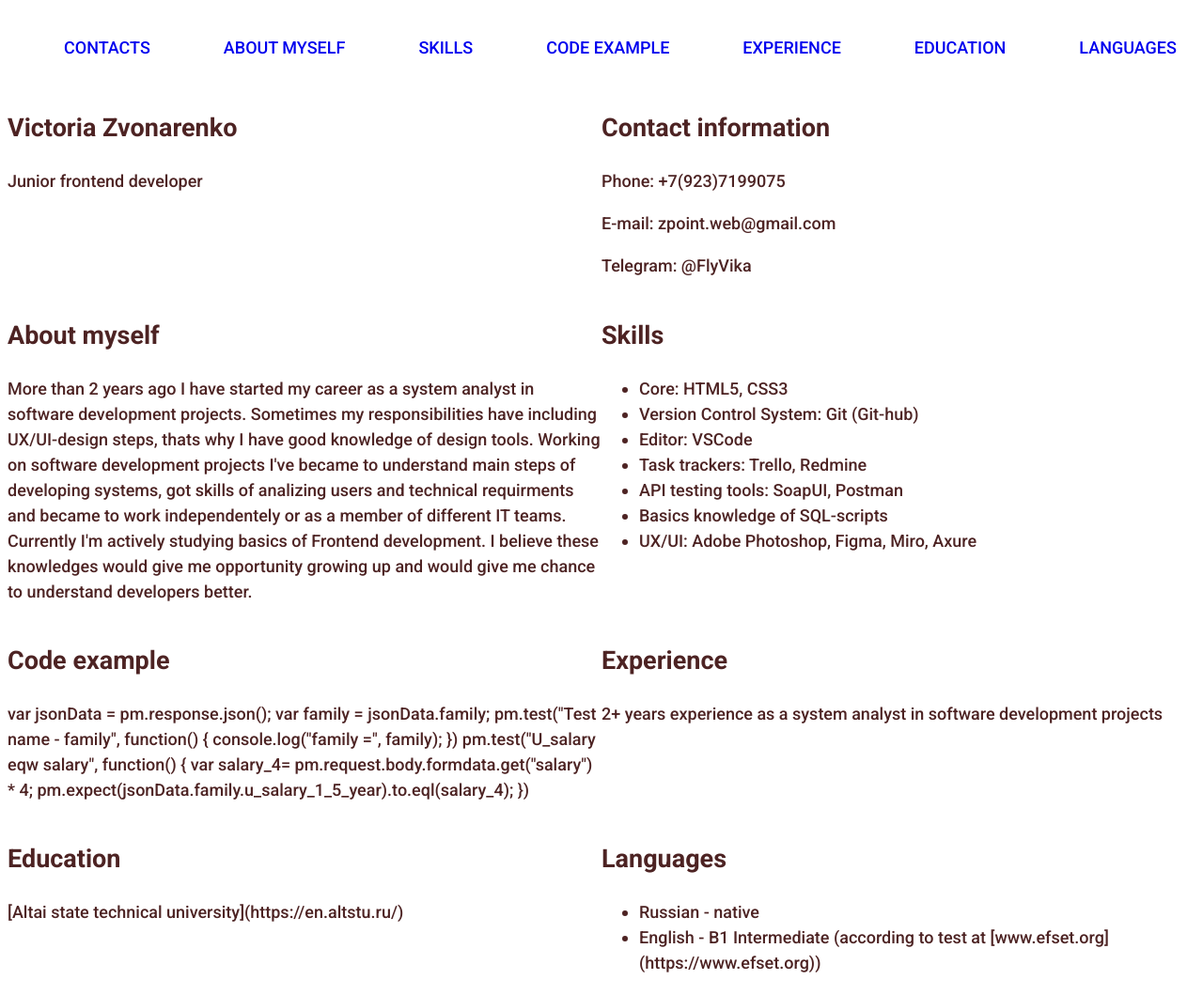
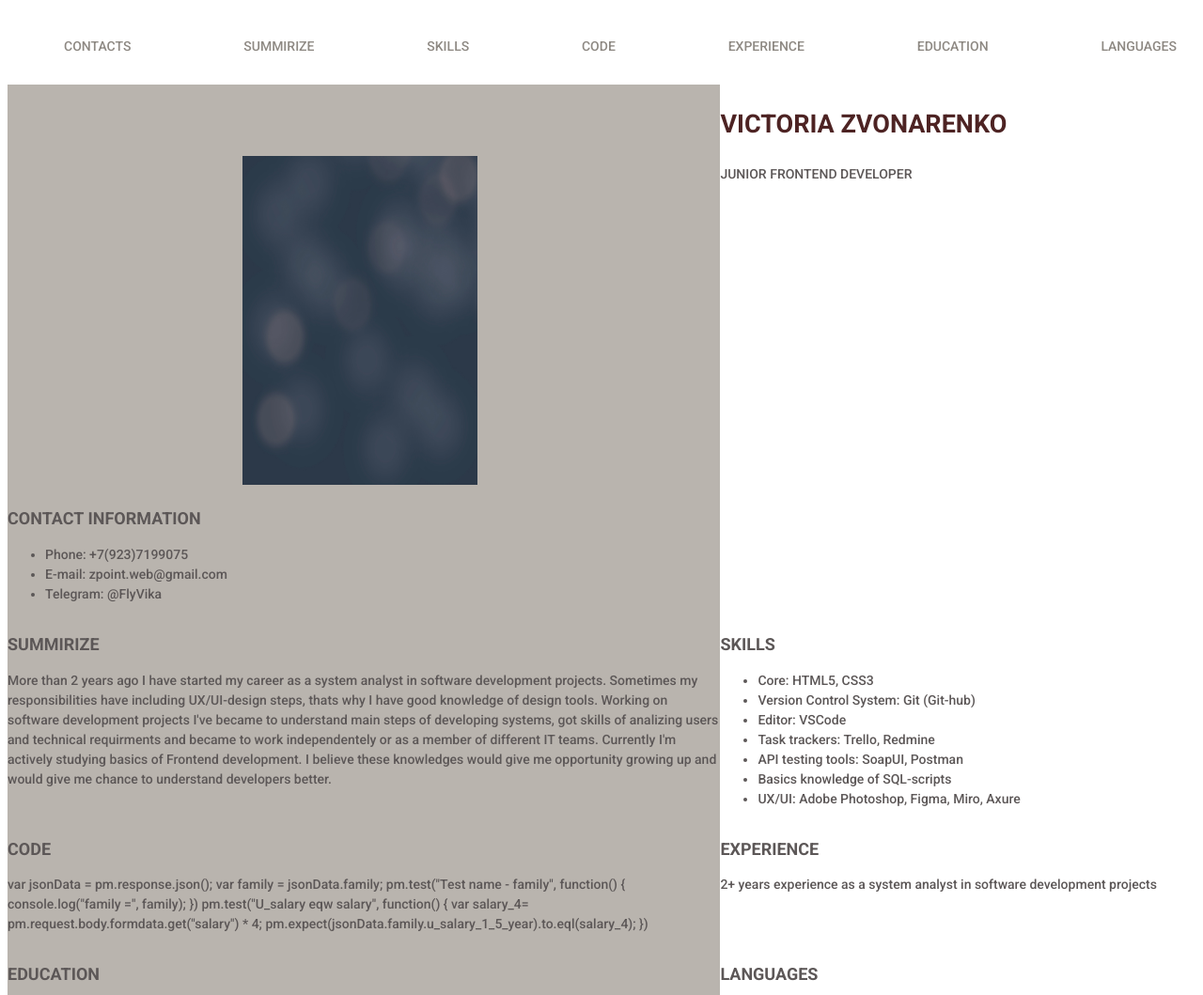
Before and after one commit to FlyVika/rsschool-cv, a plain HTML site: page index.html in a window 1280 px wide. Shown: the top 1059 px of the page at 94% size. Drawn offline with Linux system fonts and the light colour scheme.

Commit message:
feat: change index.html style.css

```diff
--- a/index.html
+++ b/index.html
@@ -4,7 +4,7 @@
     <meta charset="UTF-8">
     <meta http-equiv="X-UA-Compatible" content="IE=edge">
     <meta name="viewport" content="width=device-width, initial-scale=1.0">
-    <title>Curriculum vitae</title>
+    <title>Victoria Zvonarenko</title>
     <link rel="stylesheet" href="style.css">
     <link rel="icon" href="assets/favicon.ico">
     <link rel="preconnect" href="https://fonts.gstatic.com">
@@ -16,9 +16,9 @@
         <nav class="nav">
             <ul class="nav-list">
               <li class="nav-item"><a href="#contacts" class="nav-link">Contacts</a></li>
-              <li class="nav-item"><a href="#about-myself" class="nav-link">About myself</a></li>
+              <li class="nav-item"><a href="#summirize" class="nav-link">Summirize</a></li>
               <li class="nav-item"><a href="#skills" class="nav-link">Skills</a></li>
-              <li class="nav-item"><a href="#code-example" class="nav-link">Code example</a></li>
+              <li class="nav-item"><a href="#code" class="nav-link">Code</a></li>
               <li class="nav-item"><a href="#experience" class="nav-link">Experience</a></li>
               <li class="nav-item"><a href="#education" class="nav-link">Education</a></li>
               <li class="nav-item"><a href="#languges" class="nav-link">Languages</a></li>
@@ -27,23 +27,29 @@
     </div>
 </header>
 <main class="main-container">
-    <section id="main-info" class="section">
-        <h1 class="section-title">Victoria Zvonarenko</h1>
-        <p>Junior frontend developer</p>
+    <section id="photo" class="section-left">
+        <img src="./assets/img/avatar.jpg" alt="avatar" class="avatar">
     </section>
-    <section id="contacts" class="section">
+    <section id="name" class="section-right">
+        <h1 class="section-title profile-data">Victoria Zvonarenko</h1>
+        <p class="profile-data">Junior frontend developer</p>
+    </section>
+    <section id="contacts" class="section-left">
         <h2 class="section-title">Contact information</h2>
-        <p>Phone: +7(923)7199075</p>
-        <p>E-mail: zpoint.web@gmail.com</p>
-        <p>Telegram: @FlyVika</p>
+        <ul>
+            <li>Phone: +7(923)7199075</li>
+            <li>E-mail: zpoint.web@gmail.com</li>
+            <li>Telegram: @FlyVika</li>
+        </ul>
     </section>
-    <section id="about-myself" class="section">
-        <h2 class="section-title">About myself</h2>
+    <section id="summirize" class="section-left">
+        <h2 class="section-title">Summirize</h2>
         <p>More than 2 years ago I have started my career as a system analyst in software development projects. Sometimes my responsibilities have  including UX/UI-design steps, thats why I have good knowledge of design tools.
             Working on software development projects I've became to understand main steps of developing systems,  got skills of analizing users and technical requirments and became to work independentely or as a member of different IT teams.
             Currently I'm actively studying basics of Frontend development. I believe these knowledges would give me opportunity growing up and would give me chance to understand developers better.</p>
     </section>
-    <section id="skills" class="section">
+
+    <section id="skills" class="section-right">
         <h2 class="section-title">Skills</h2>
         <p>
             <ul>
@@ -57,8 +63,8 @@
             </ul>
         </p>
     </section>
-    <section id="code-example" class="section">
-        <h2 class="section-title">Code example</h2>
+    <section id="code" class="section-left">
+        <h2 class="section-title">Code</h2>
         <p>var jsonData = pm.response.json();
             var family = jsonData.family;
             pm.test("Test name - family", function()
@@ -71,15 +77,15 @@
                 pm.expect(jsonData.family.u_salary_1_5_year).to.eql(salary_4);
             })</p>
     </section>
-    <section id="experience" class="section">
+    <section id="experience" class="section-right">
         <h2 class="section-title">Experience</h2>
         <p>2+ years experience as a system analyst in software development projects</p>
     </section>
-    <section id="education" class="section">
+    <section id="education" class="section-left">
         <h2 class="section-title">Education</h2>
         <p>[Altai state technical university](https://en.altstu.ru/)</p>
     </section>
-    <section id="languges" class="section">
+    <section id="languges" class="section-right">
         <h2 class="section-title">Languages</h2>
         <ul>
             <li>Russian - native</li>
--- a/style.css
+++ b/style.css
@@ -24,25 +24,68 @@ body {
     align-items: center;
     list-style: none;
     text-transform: uppercase;
+    font-size: 16px;
+
   }
 .nav-link {
     padding: 0 20px;
     line-height: 50px;
     text-decoration: none;
+    color: #8e8983;
   }
 .nav-link:hover {
   transition: .3s;
-  color: brown;
+  color: #4d2323;
 }
 .main-container {
   display: flex;
   flex-wrap: wrap;
 }
-.section {
-  width: 50%;
+.main-container h2{
+  text-transform: uppercase;
+  font-size: 18px;
+  color: #5c5757;
+}
+.main-container p, ul, li {
+  font-size: 14px;
+  color: #5c5757;
+}
+.section-left {
+  background-color: #b9b4ae;
+  width: 60%
+}
+.section-right{
+  width: 40%;
+}
+.profile-data{
+  display: flex;
+  flex-direction: column;
+  justify-content: center;
+  align-content: center;
+  text-align:left;
+  text-transform: uppercase;
+}
+.avatar {
+  margin: 10% 0 0 33% ;
+  width: 250px;
+  height: 350px;
+  transition: .3s;
+}
+
+
+@media (max-width: 1024px) {
+  .nav-list {
+    font-size: 80%;
+  }
 }
 @media (max-width: 768px) {
-  .section {
+  .nav-list {
+    font-size: 60%;
+  }
+  .section-left {
+    width: 100%;
+  }
+  .section-right{
     width: 100%;
   }
 }
```
Also changed, not shown: assets/favicon.ico (added), assets/img/avatar.jpg (added).
